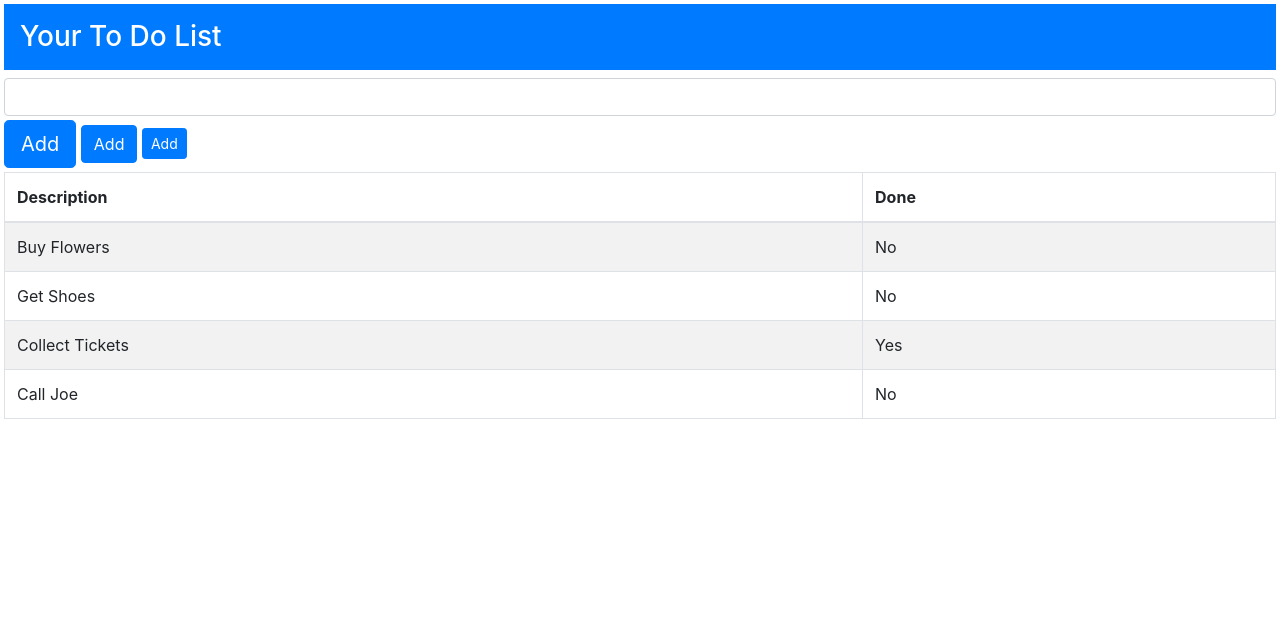
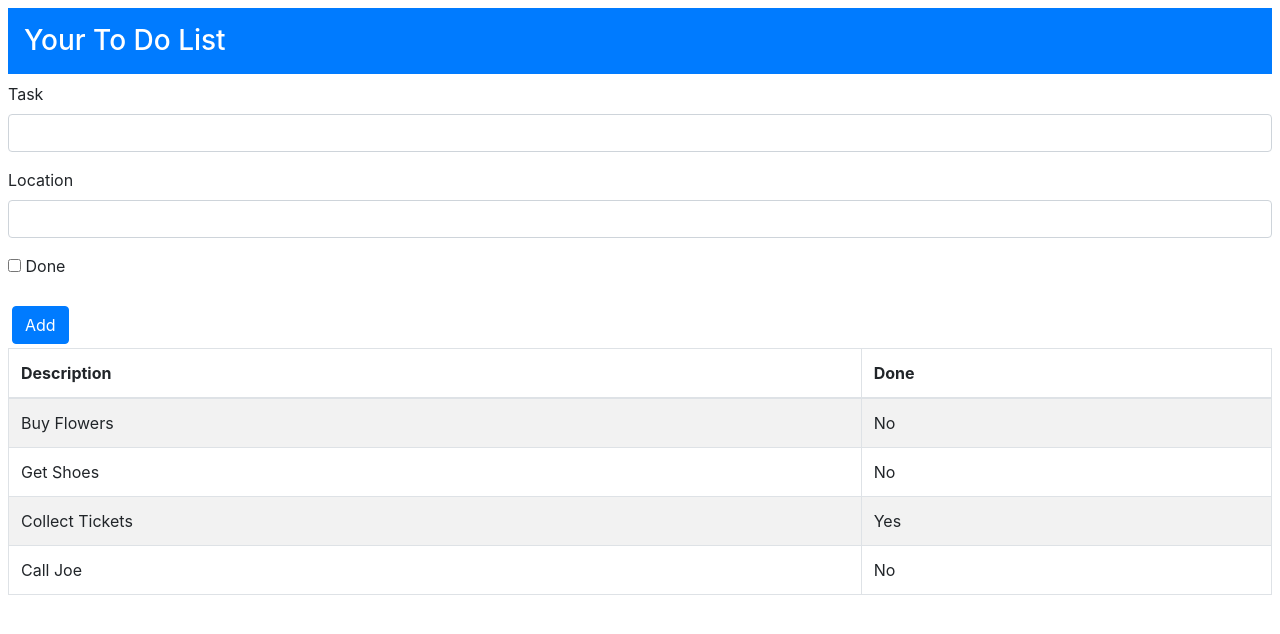
Before and after one commit to Harukine/task-bootstrap, a website: page index.html in a window 1280 px wide. Drawn offline with nearby package versions, Linux system fonts and the light colour scheme.

Commit message:
added forms using bootstrap

```diff
--- a/index.html
+++ b/index.html
@@ -5,14 +5,23 @@
     <title>ToDo</title>
     <link href="node_modules/bootstrap/dist/css/bootstrap.min.css" rel="stylesheet">
 </head>
-<body class="m-1">
+<body class="m-2">
     <h3 class="bg-primary text-white p-3">Your To Do List</h3>
-    <div class="my-1">
-        <input class="form-control"/>
-        <button class="btn btn-lg btn-primary mt-1">Add</button> <!-- large button -->
-        <button class="btn btn-primary mt-1">Add</button>
-        <button class="btn btn-sm btn-primary mt-1">Add</button> <!-- small button -->
-    </div>
+    <form>
+        <div class="form-group">
+            <label>Task</label>
+            <input class="form-control" />
+        </div>
+        <div class="form-group">
+            <label>Location</label>
+            <input class="form-control" />
+        </div>
+        <div class="form-group">
+            <input type="checkbox" />
+            <label>Done</label>
+        </div>
+        <button class="btn btn-primary m-1">Add</button>
+    </form>
     <table class="table table-striped table-bordered">
         <thead>
         <tr>
```
